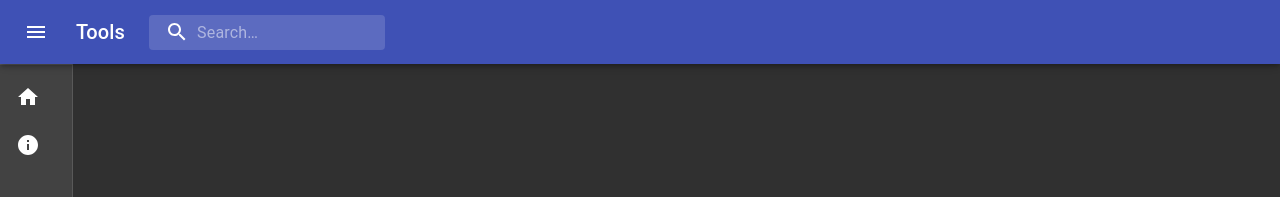
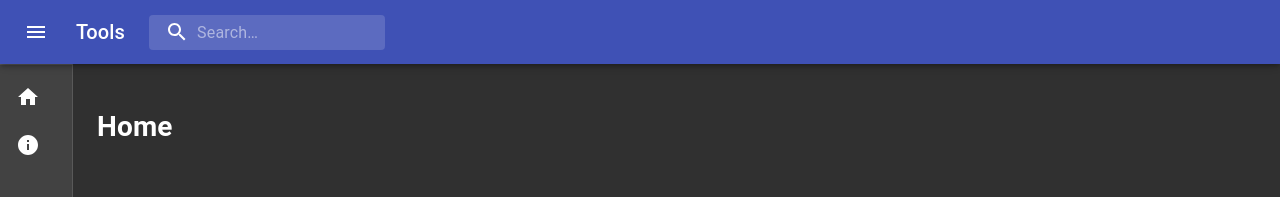
Before and after one commit to nayzawoo/tools, a React (Create React App) app: page / in a window 1280 px wide. Shown: the top 197 px of the page. Built offline with nearby package versions, Linux system fonts and the light colour scheme.

Commit message:
to hash router

```diff
--- a/src/App.js
+++ b/src/App.js
@@ -1,6 +1,6 @@
 import "./App.css";
 import React from "react";
-import { BrowserRouter as Router, Switch, Route, Link } from "react-router-dom";
+import { HashRouter as Router, Switch, Route, Link } from "react-router-dom";
 import clsx from "clsx";
 import {
   fade,
@@ -214,7 +214,7 @@ export default function PrimarySearchAppBar() {
             </div>
             <Divider />
             <List>
-              <ListItem button key="Home" component={Link} to={"/tools/"}>
+              <ListItem button key="Home" component={Link} to={"/"}>
                 <ListItemIcon>
                   <HomeIcon />
                 </ListItemIcon>
@@ -231,7 +231,7 @@ export default function PrimarySearchAppBar() {
           <main className={classes.content}>
             <div className={classes.toolbar} />
             <Switch>
-              <Route exact path="/tools">
+              <Route exact path="/">
                 <Home />
               </Route>
               <Route path="/about">
```
